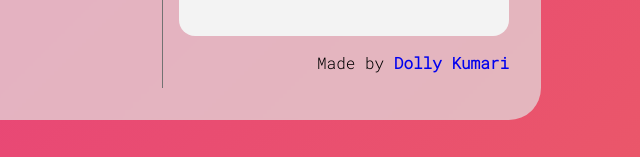
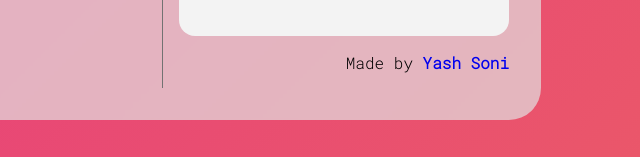
Before and after one commit to Yashsonirony/css_button_generator, a plain HTML site: page index.html in a window 1280 px wide. Shown: the part 640-797 px from the top of the page, 611-1251 px from the left. Drawn offline with Linux system fonts and the light colour scheme.

Commit message:
Update index.html

```diff
--- a/index.html
+++ b/index.html
@@ -180,7 +180,7 @@
             </div>
           <button id="btn">Button</button>
         </div>
-        <p style="text-align: right;">Made by <b><a style="text-decoration: none;" href="https://github.com/dollykumari9798">Dolly Kumari</a></b> </p>
+        <p style="text-align: right;">Made by <b><a style="text-decoration: none;" href="https://www.linkedin.com/in/yash-soni-2a7b0025a/">Yash Soni</a></b> </p>
       </div>
     </div>
     <script src="script.js"></script>
```
